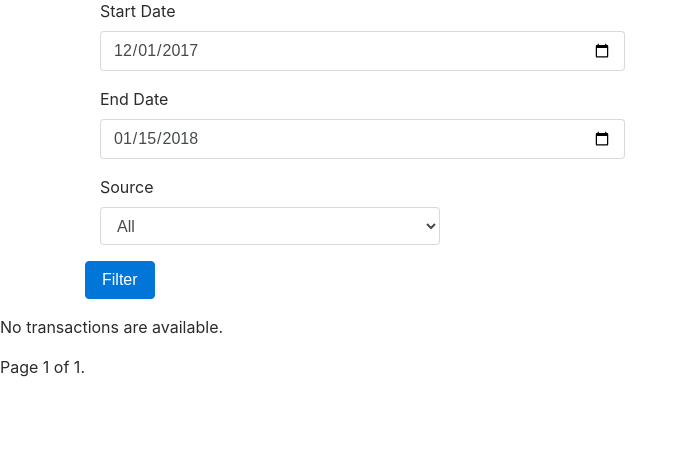
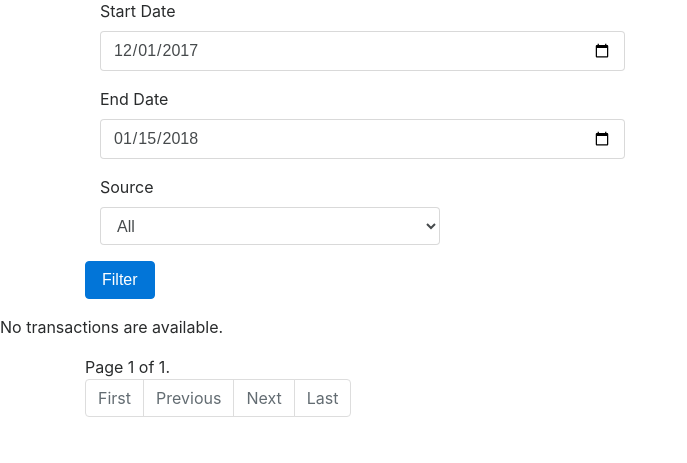
Before and after one commit to yonigottesman/balanceme, a Django app: page /expenses/ in a window 1280 px wide. Shown: the part 95-558 px from the top of the page, without its empty margins (0-687 px from the left). Run offline with Django 3.2, Linux system fonts and the light colour scheme; data that the repository does not hold is empty; some libraries are stand-ins or nearby versions.

Commit message:
pagination with bootstrap

```diff
--- a/expenses/templates/expenses/index.html
+++ b/expenses/templates/expenses/index.html
@@ -71,20 +71,58 @@
 </div>
 
 
-<div class="pagination">
-    <span class="step-links">
-        {% if transactions.has_previous %}
-            <a href="?page=1&startDate={{startDate}}&endDate={{endDate}}&source={{source}}">&laquo; first</a>
-            <a href="?page={{ transactions.previous_page_number }}&startDate={{startDate}}&endDate={{endDate}}&source={{source}}">previous</a>
-        {% endif %}
 
+
+<div class="container">
   <span class="current">
     Page {{ transactions.number }} of {{ transactions.paginator.num_pages }}.
   </span>
+  <nav aria-label="...">
+    <ul class="pagination">
+
+      {% if transactions.has_previous %}
+
+      <li class="page-item">
+        <a class="page-link" href="?page=1&startDate={{startDate}}&endDate={{endDate}}&source={{source}}" tabindex="-1">First</a>
+      </li>
+
+      <li class="page-item">
+        <a class="page-link" href="?page={{ transactions.previous_page_number }}&startDate={{startDate}}&endDate={{endDate}}&source={{source}}" tabindex="-1">Previous</a>
+      </li>
+
+      {% else %}
+      <li class="page-item disabled">
+        <a class="page-link" href="#" tabindex="-1">First</a>
+      </li>
+
+      <li class="page-item disabled">
+        <a class="page-link" href="#" tabindex="-1">Previous</a>
+      </li>
+
+      {% endif %}
 
       {% if transactions.has_next %}
-            <a href="?page={{ transactions.next_page_number }}&startDate={{startDate}}&endDate={{endDate}}&source={{source}}">next</a>
-            <a href="?page={{ transactions.paginator.num_pages }}&startDate={{startDate}}&endDate={{endDate}}&source={{source}}">last &raquo;</a>
+      <li class="page-item">
+        <a class="page-link" href="?page={{ transactions.next_page_number }}&startDate={{startDate}}&endDate={{endDate}}&source={{source}}">Next</a>
+      </li>
+
+      <li class="page-item">
+        <a class="page-link" href="?page={{ transactions.paginator.num_pages }}&startDate={{startDate}}&endDate={{endDate}}&source={{source}}">Last</a>
+      </li>
+
+      {% else %}
+      <li class="page-item disabled">
+        <a class="page-link" href="#">Next</a>
+      </li>
+
+      <li class="page-item disabled">
+        <a class="page-link" href="#">Last</a>
+      </li>
+
+
       {% endif %}
-    </span>
+
+    </ul>
+  </nav>
+
 </div>
```
Lines whose indentation alone changed are shown as unchanged.
